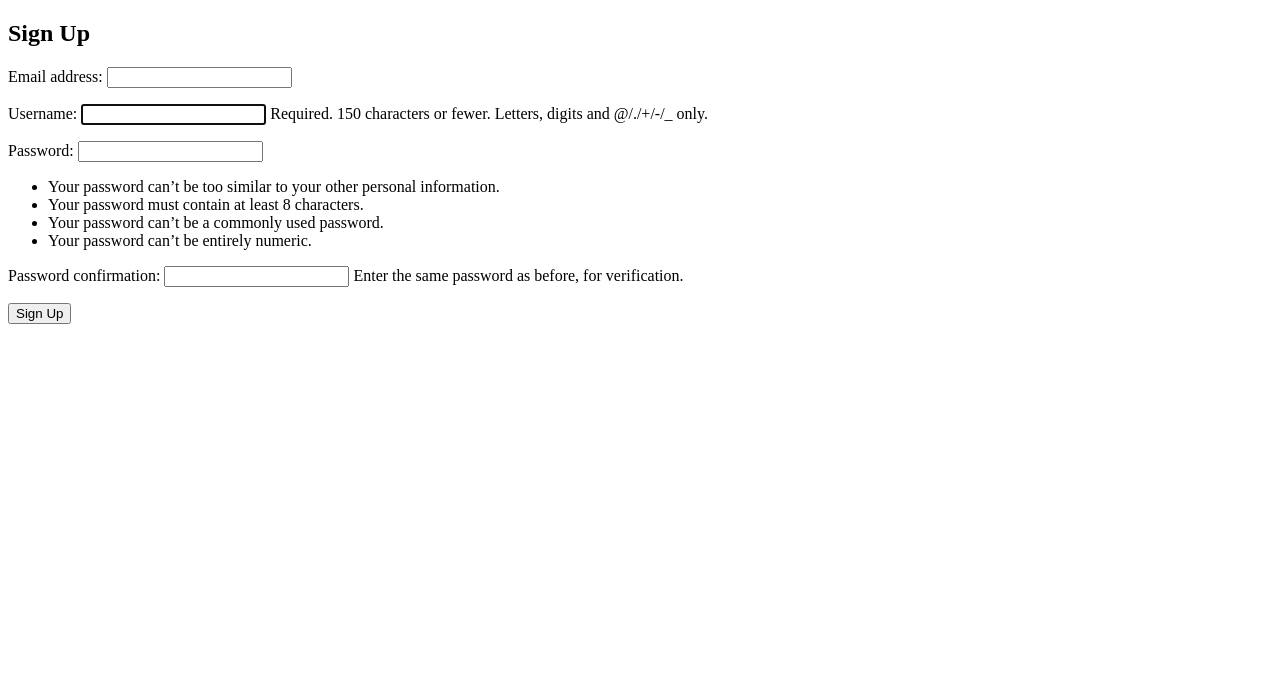
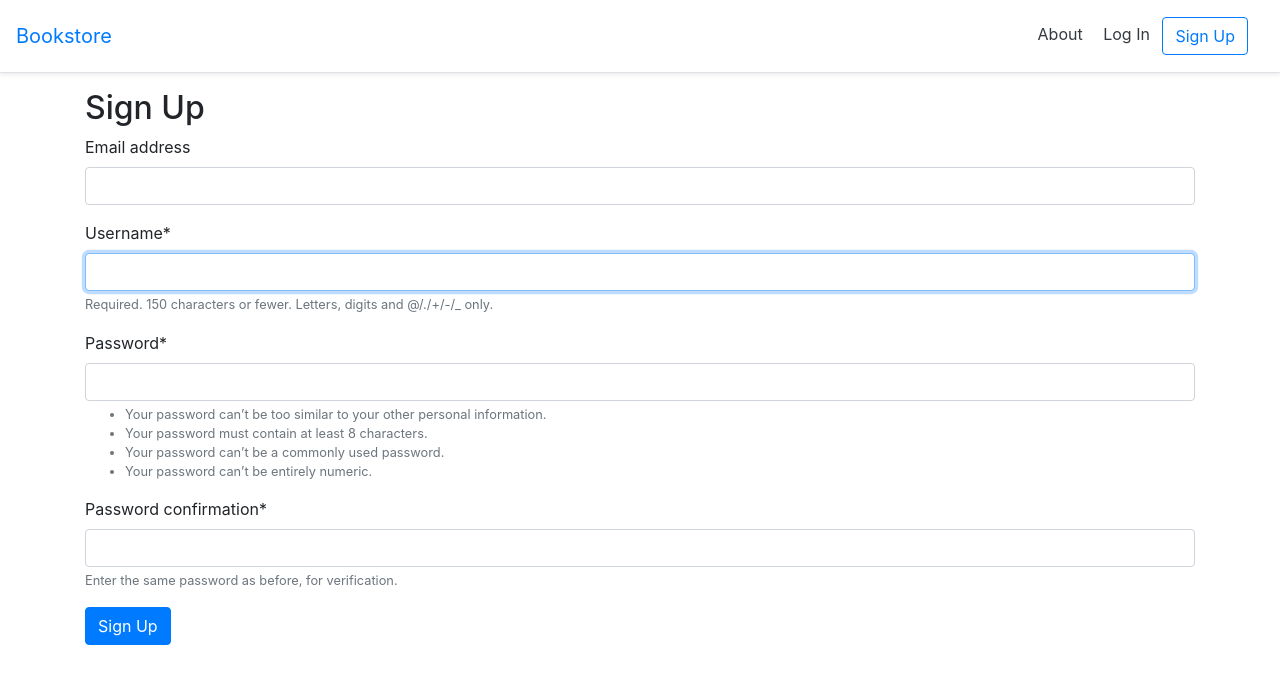
Before and after one commit to AliKhyar/bookstore, a Django app: page /accounts/signup/ in a window 1280 px wide. Shown: the top 684 px of the page. Run offline with Django 3.2, Linux system fonts and the light colour scheme; some libraries are stand-ins or nearby versions.

Commit message:
adding 'about' and crispy

```diff
--- a/pages/urls.py
+++ b/pages/urls.py
@@ -1,6 +1,7 @@
 from django.urls import path
-from .views import HomePageView
+from .views import HomePageView, AboutPageView
 
 urlpatterns = [
     path('', HomePageView.as_view(), name='home'),
+    path('about/', AboutPageView.as_view(), name='about')
 ]
--- a/pages/views.py
+++ b/pages/views.py
@@ -5,3 +5,6 @@ from django.views.generic import TemplateView
 
 class HomePageView(TemplateView):
     template_name = 'home.html'
+
+class AboutPageView(TemplateView):
+    template_name = 'about.html'
--- /dev/null
+++ b/static/css/base.css
@@ -0,0 +1,8 @@
+.h1{
+    color: greenyellow;
+}
+
+.bookcover {
+    height: 400px;
+    width: auto;
+}
--- a/templates/_base.html
+++ b/templates/_base.html
@@ -1,13 +1,41 @@
+ {% load static %}
+{% load crispy_forms_tags %}
+
 <!DOCTYPE html>
-<html lang="en">
+<html>
 <head>
-    <meta charset="UTF-8">
-    <meta name="viewport" content="width=device-width, initial-scale=1.0">
-    <title>{% block title %}Bookstore{% endblock title %}</title>
+  <meta charset="utf-8">
+  <title>{% block title %}Bookstore{% endblock title %}</title>
+  <meta name="viewport" content="width=device-width, initial-scale=1, shrink-to-fit=no">
+  <link rel="stylesheet" href="https://stackpath.bootstrapcdn.com/bootstrap/4.3.1/css/bootstrap.min.css" integrity="sha384-ggOyR0iXCbMQv3Xipma34MD+dH/1fQ784/j6cY/iJTQUOhcWr7x9JvoRxT2MZw1T" crossorigin="anonymous">
+  <link rel="stylesheet" href="{% static 'css/base.css' %}">
 </head>
 <body>
+  <header>
+    <!-- Fixed navbar -->
+    <div class="d-flex flex-column flex-md-row align-items-center p-3 px-md-4\
+     mb-3 bg-white border-bottom shadow-sm">
+      <a href="{% url 'home' %}" class="navbar-brand my-0 mr-md-auto font-weight-normal">Bookstore</a>
+      <nav class="my-2 my-md-0 mr-md-3">
+        <a class="p-2 text-dark" href="{% url 'about' %}">About</a>
+        {% if user.is_authenticated %}
+          <a class="p-2 text-dark" href="{% url 'logout' %}">Log Out</a>
+        {% else %}
+          <a class="p-2 text-dark" href="{% url 'login' %}">Log In</a>
+          <a class="btn btn-outline-primary"
+            href="{% url 'signup' %}">Sign Up</a>
+        {% endif %}
+      </nav>
+    </div>
+  </header>
+  <div class="container">
     {% block content %}
-
     {% endblock content %}
+  </div>
+  <!-- JavaScript -->
+  <!-- jQuery first, then Popper.js, then Bootstrap JS -->
+  <script src="https://code.jquery.com/jquery-3.3.1.slim.min.js" integrity="sha384-q8i/X+965DzO0rT7abK41JStQIAqVgRVzpbzo5smXKp4YfRvH+8abtTE1Pi6jizo" crossorigin="anonymous"></script>
+  <script src="https://cdnjs.cloudflare.com/ajax/libs/popper.js/1.14.7/umd/popper.min.js" integrity="sha384-UO2eT0CpHqdSJQ6hJty5KVphtPhzWj9WO1clHTMGa3JDZwrnQq4sF86dIHNDz0W1" crossorigin="anonymous"></script>
+  <script src="https://stackpath.bootstrapcdn.com/bootstrap/4.3.1/js/bootstrap.min.js" integrity="sha384-JjSmVgyd0p3pXB1rRibZUAYoIIy6OrQ6VrjIEaFf/nJGzIxFDsf4x0xIM+B07jRM" crossorigin="anonymous"></script>
 </body>
 </html>
--- a/templates/home.html
+++ b/templates/home.html
@@ -1,11 +1,12 @@
 {% extends '_base.html' %}
+{% load static %}
 
 {% block title %}Home{% endblock title %}
 
 {% block content %}
     <h1>Homepage</h1>
 
-
+    <img class="bookcover" src="{% static 'images/the-game.jpg' %}"> <br>
     {% if user.is_authenticated %}
     Hi {{ user.email }}!
     <p><a href="{% url 'logout' %}">Log Out</a></p>
--- a/templates/signup.html
+++ b/templates/signup.html
@@ -1,4 +1,5 @@
 {% extends '_base.html' %}
+{% load crispy_forms_tags %}
 
 
 {% block title %}Sign Up{% endblock title %}
@@ -8,7 +9,7 @@
 <h2>Sign Up</h2>
 <form method="post">
     {% csrf_token %}
-    {{ form.as_p }}
-<button type="submit">Sign Up</button>
+    {{ form | crispy}}
+<button class="btn btn-primary" type="submit">Sign Up</button>
 </form>
 {% endblock content %}
--- a/users/views.py
+++ b/users/views.py
@@ -5,5 +5,5 @@ from .forms import CustomUserCreationForm
 
 class SignupPageView(generic.CreateView):
     form_class = CustomUserCreationForm
-    success_url = reverse_lazy('login')
+    success_url = reverse_lazy('signup')
     template_name = 'signup.html'
```
Also changed, not shown: bookstore_project/settings.py (+9 -2 lines), pages/tests.py (+27 -1 lines), templates/about.html (added, +7 -0 lines), templates/registration/login.html (+5 -6 lines), static/images/the-game.jpg (added), users/tests.py (line endings or trailing spaces), 2 other files.
